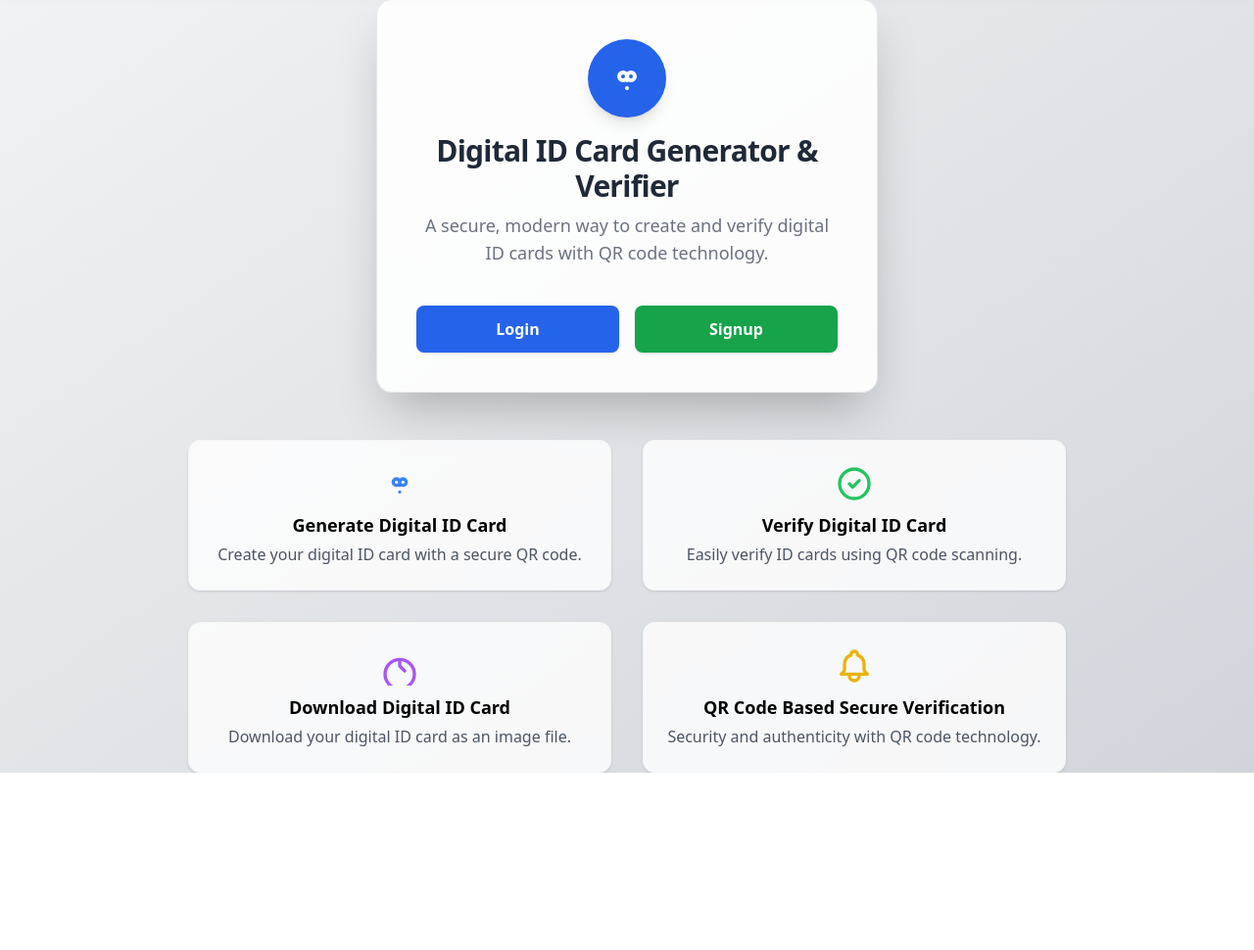
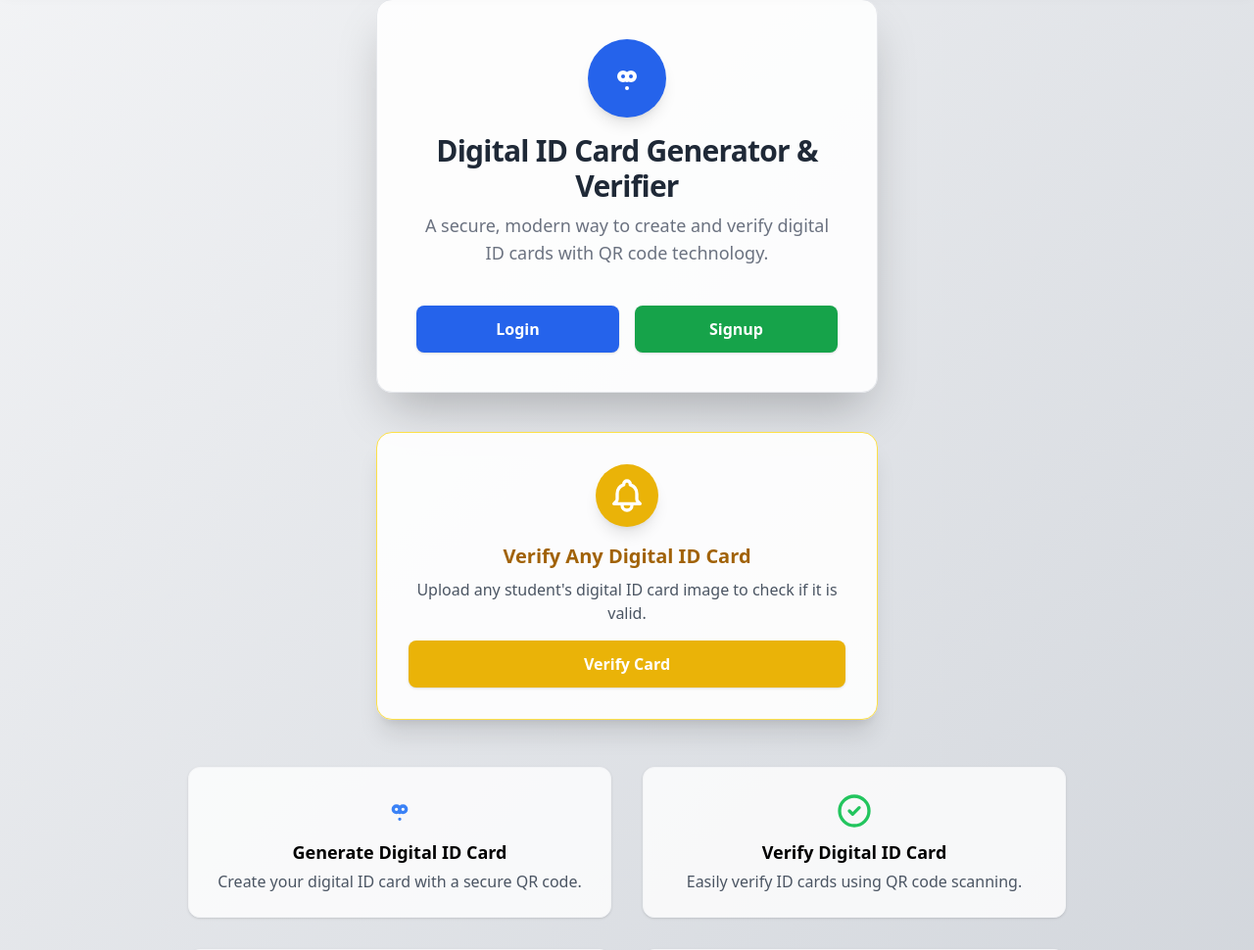
Before and after one commit to Make-Skilled/Digital-ID-Card-Generator-and-Verifier, a Flask app: page / in a window 1280 px wide. Shown: the part 97-1067 px from the top of the page at 98% size. Before the commit the page ends 886 px from the top, so only its background shows below. Run offline with Flask 3, Linux system fonts and the light colour scheme; some libraries are stand-ins or nearby versions.

Commit message:
Update home.html

```diff
--- a/templates/home.html
+++ b/templates/home.html
@@ -29,6 +29,17 @@
                 <a href="/signup" class="flex-1 bg-green-600 hover:bg-green-700 text-white font-semibold py-3 rounded-lg shadow text-center transition">Signup</a>
             </div>
         </div>
+        <!-- Separate Verify Card below -->
+        <div class="mt-10 w-full max-w-lg">
+            <div class="bg-white/90 shadow-xl rounded-2xl p-8 flex flex-col items-center border border-yellow-300">
+                <div class="bg-yellow-500 rounded-full p-3 mb-4 shadow-lg">
+                    <svg class="w-10 h-10 text-white" fill="none" stroke="currentColor" stroke-width="2" viewBox="0 0 24 24"><path stroke-linecap="round" stroke-linejoin="round" d="M15 17h5l-1.405-1.405A2.032 2.032 0 0118 14.158V11a6.002 6.002 0 00-4-5.659V5a2 2 0 10-4 0v.341C7.67 6.165 6 8.388 6 11v3.159c0 .538-.214 1.055-.595 1.436L4 17h5m6 0v1a3 3 0 11-6 0v-1m6 0H9"/></svg>
+                </div>
+                <h2 class="font-semibold text-xl mb-2 text-yellow-700">Verify Any Digital ID Card</h2>
+                <p class="text-gray-600 text-center mb-4">Upload any student's digital ID card image to check if it is valid.</p>
+                <a href="/public_verify_id" class="w-full bg-yellow-500 hover:bg-yellow-600 text-white font-semibold py-3 rounded-lg shadow text-center transition">Verify Card</a>
+            </div>
+        </div>
         <div class="mt-12 grid grid-cols-1 md:grid-cols-2 gap-8 w-full max-w-4xl">
             <div class="bg-white/80 rounded-xl shadow p-6 flex flex-col items-center border border-gray-100">
                 <svg class="w-10 h-10 text-blue-500 mb-2" fill="none" stroke="currentColor" stroke-width="2" viewBox="0 0 24 24"><path stroke-linecap="round" stroke-linejoin="round" d="M12 11c0 1.104-.896 2-2 2s-2-.896-2-2 .896-2 2-2 2 .896 2 2zm0 0c0 1.104.896 2 2 2s2-.896 2-2-.896-2-2-2-2 .896-2 2zm0 0v2m0 4h.01"/></svg>
```
